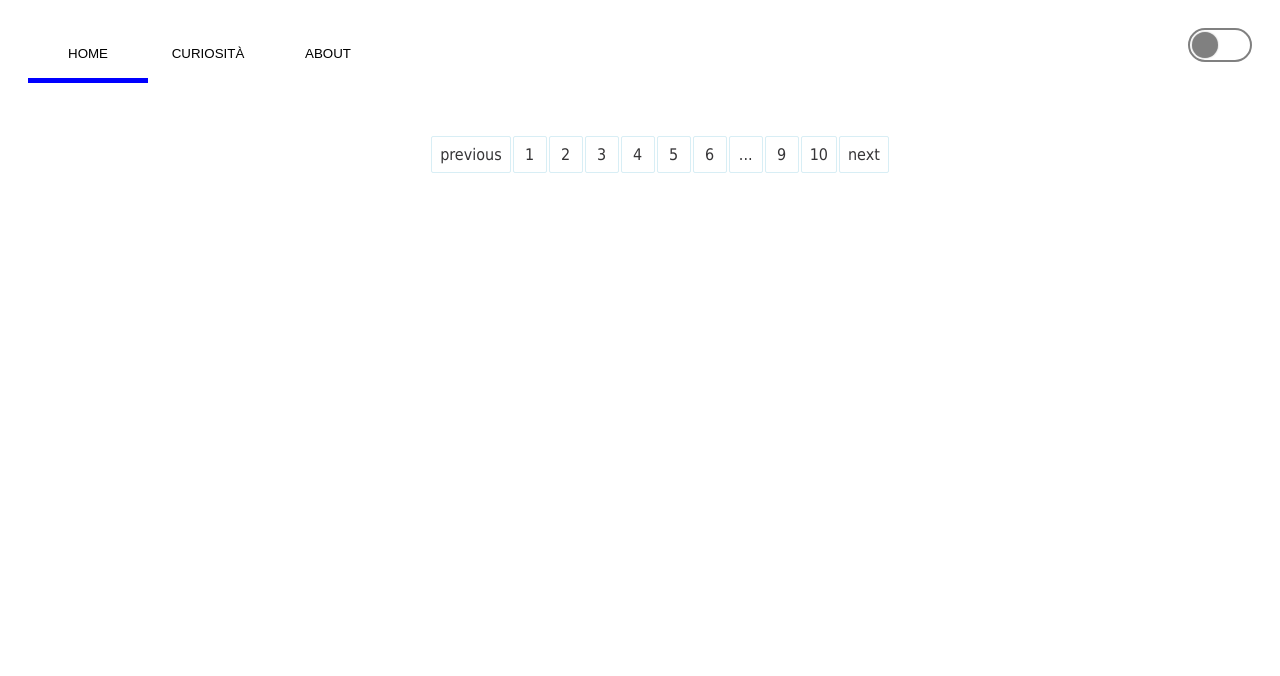
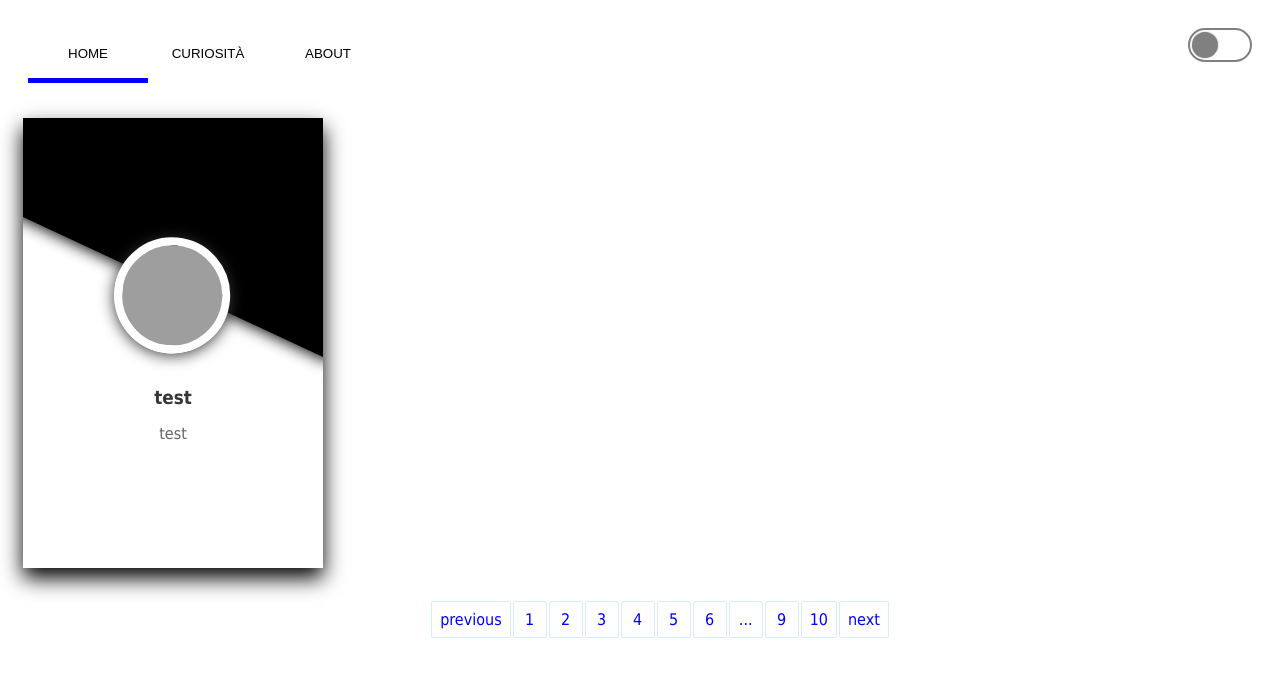
Before and after one commit to AudereSemper/rick-and-morty, a React (Create React App) app: page /home in a window 1280 px wide. Shown: the top 676 px of the page. Built offline with nearby package versions, Linux system fonts and the light colour scheme; no server answers; grey boxes are pictures that could not be loaded.

Commit message:
working on the card component

```diff
--- /dev/null
+++ b/src/app/components/Card/index.tsx
@@ -0,0 +1,30 @@
+import React from 'react';
+// import IrickAndMortyCharacter from './type';
+import {
+  CardContainer,
+  Shape,
+  Image,
+  MainTitle,
+  SubTitle,
+} from './styles';
+
+const Card = ({ characterInfo }: any) => {
+  console.log('sei qua', characterInfo);
+  return (
+    <>
+      <CardContainer>
+        <Shape>
+          <Image />
+        </Shape>
+        <MainTitle>
+          test
+        </MainTitle>
+        <SubTitle>
+          test
+        </SubTitle>
+      </CardContainer>
+    </>
+  );
+};
+
+export default Card;
--- /dev/null
+++ b/src/app/components/Card/styles.ts
@@ -0,0 +1,48 @@
+import styled from 'styled-components';
+
+export const CardContainer = styled.div`
+  margin: 15px;
+  height: 450px;
+  width: 300px;
+  box-shadow: 0 10px 20px black;
+  background-size: cover;
+  justify-content: center;
+  align-items: center;
+  text-align: center;
+  overflow: hidden;
+`;
+
+export const Shape = styled.div`
+  height: 250px;
+  width: 400px;
+  background-color: black;
+  margin-left: -20px;
+  position: relative;
+  top: -80px;
+  box-shadow: 0 2px 15px black;
+  transform: rotate(25deg);
+`;
+
+export const Image = styled.div`
+  height: 100px;
+  width: 100px;
+  background-image: url('https://images.wallpaperscraft.com/image/man_silhouette_night_barbed_wire_115312_1280x720.jpg');
+  background-size: cover;
+  border-radius: 50%;
+  border: 8px solid white;
+  position: relative;
+  top: 200px;
+  margin-left: 170px;
+  box-shadow: 0 2px 15px rgb(58, 54, 54);
+  transform: rotate(-20deg);
+`;
+
+export const MainTitle = styled.h3`
+      margin-bottom: 10px;
+`;
+
+export const SubTitle = styled.p`
+  padding-left: 30px;
+  padding-right: 30px;
+  color: rgb(105, 100, 109);
+`;
--- /dev/null
+++ b/src/app/components/Card/type.ts
@@ -0,0 +1,26 @@
+interface IrickAndMortyCharacter {
+  characterInfo: {
+    id: number,
+    name: string,
+    status: string,
+    species: string,
+    type: string,
+    gender: string,
+    origin: {
+      name: string,
+      url: string
+    },
+    location: {
+      name: string,
+      url: string,
+    },
+    image: string,
+    episode: [
+      string
+    ],
+    url: string,
+    created: string
+  }
+}
+
+export default IrickAndMortyCharacter;
--- a/src/app/pages/Home/index.tsx
+++ b/src/app/pages/Home/index.tsx
@@ -1,7 +1,8 @@
 import React, { useEffect } from 'react';
 import { useDispatch, useSelector } from 'react-redux';
 import ReactPaginate from 'react-paginate';
-import { StyledPaginateContainer } from './styles';
+import Card from 'src/app/components/Card';
+import { StyledPaginateContainer, StyledHomeContainer } from './styles';
 import { startFetchingRickAndMortyCharacter, setIsLoadingStatus } from './homeReducer';
 
 const Home = () => {
@@ -11,7 +12,6 @@ const Home = () => {
   const { info } = rickAndMortyCharacterData;
   const { pages } = info || {};
 
-  console.log('sei qua', info);
   useEffect(() => {
     dispatch(setIsLoadingStatus(true));
     dispatch(startFetchingRickAndMortyCharacter());
@@ -22,6 +22,8 @@ const Home = () => {
       {
         isLoading && rickAndMortyCharacterData.info ? 'Caricamento'
           : (
+            <StyledHomeContainer>
+              <Card />
               <StyledPaginateContainer>
                 <ReactPaginate
                   previousLabel="previous"
@@ -37,6 +39,7 @@ const Home = () => {
                   activeClassName="active"
                 />
               </StyledPaginateContainer>
+            </StyledHomeContainer>
           )
       }
     </>
--- a/src/app/pages/Home/styles.ts
+++ b/src/app/pages/Home/styles.ts
@@ -1,6 +1,7 @@
 import styled from 'styled-components';
 
-// eslint-disable-next-line import/prefer-default-export
+export const StyledHomeContainer = styled.div``;
+
 export const StyledPaginateContainer = styled.div`
   .pagination {
     padding-top: 1rem;
@@ -19,6 +20,7 @@ export const StyledPaginateContainer = styled.div`
   .pagination li > a {
       padding: 0.5rem;
       margin: 1px;
+      color: blue;
       display: inline-block;
       cursor: pointer;
       background-color: #fff;
```
Also changed, not shown: 1 other file (tests, documents, lock files or other folders). Lines whose indentation alone changed are shown as unchanged.
